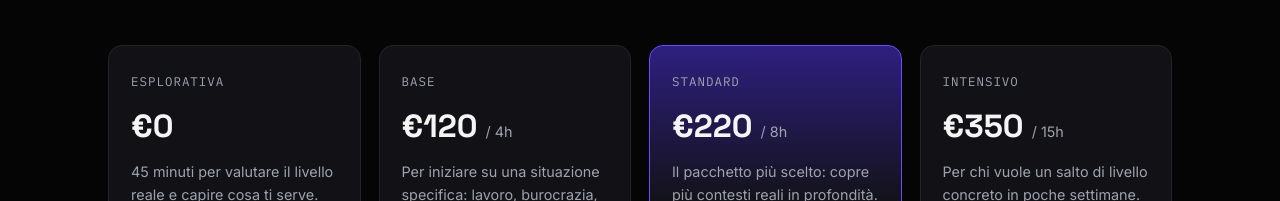
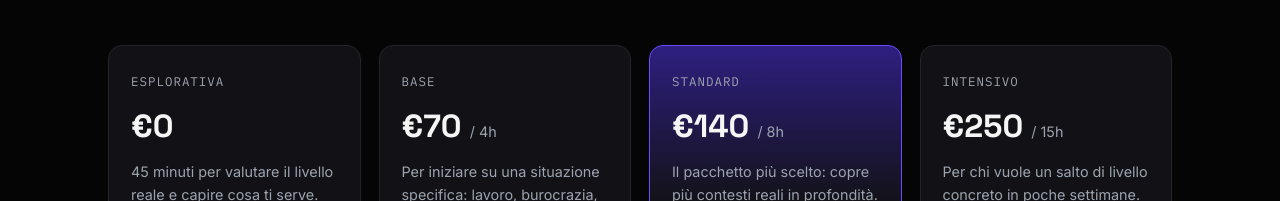
Before and after one commit to it-malago86/protolingua-edizioni-web, a plain HTML site: page index.html in a window 1280 px wide. Shown: the part 2432-2633 px from the top of the page. Drawn offline with Linux system fonts and the light colour scheme.

Commit message:
Update pricing in index.html

```diff
--- a/index.html
+++ b/index.html
@@ -355,19 +355,19 @@
         </div>
         <div class="price">
           <div class="name">Base</div>
-          <div class="amount">€120 <span>/ 4h</span></div>
+          <div class="amount">€70 <span>/ 4h</span></div>
           <div class="desc">Per iniziare su una situazione specifica: lavoro, burocrazia, casa.</div>
           <a class="btn btn-ghost" href="#prenota">Scegli</a>
         </div>
         <div class="price highlight">
           <div class="name">Standard</div>
-          <div class="amount">€220 <span>/ 8h</span></div>
+          <div class="amount">€140 <span>/ 8h</span></div>
           <div class="desc">Il pacchetto più scelto: copre più contesti reali in profondità.</div>
           <a class="btn btn-primary" href="#prenota">Scegli</a>
         </div>
         <div class="price">
           <div class="name">Intensivo</div>
-          <div class="amount">€350 <span>/ 15h</span></div>
+          <div class="amount">€250 <span>/ 15h</span></div>
           <div class="desc">Per chi vuole un salto di livello concreto in poche settimane.</div>
           <a class="btn btn-ghost" href="#prenota">Scegli</a>
         </div>
```
